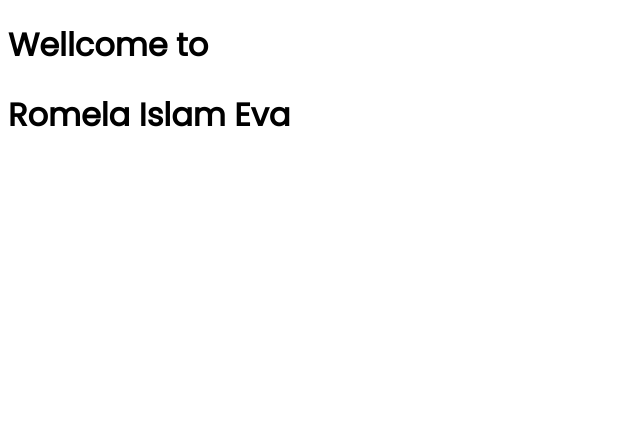
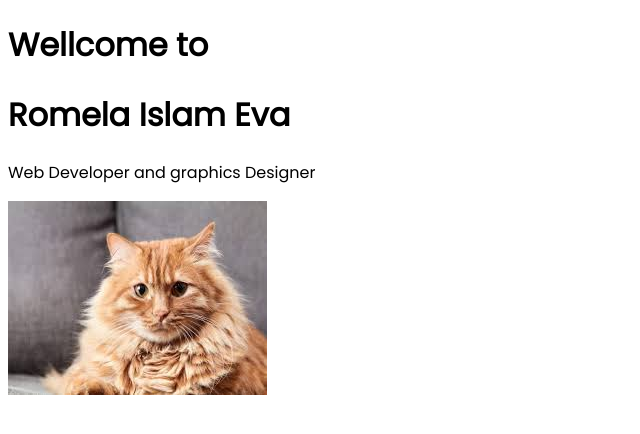
Before and after one commit to romelaislam/personal-portfolio, a plain HTML site: page index.html in a window 1280 px wide. Shown: the whole page, without its empty margins (0-640 px from the left). Drawn offline with Linux system fonts and the light colour scheme.

Commit message:
pic added

```diff
--- a/index.html
+++ b/index.html
@@ -13,5 +13,8 @@
 <body>
     <h1>Wellcome to</h1>
     <h1>Romela Islam Eva</h1>
+    <p>Web Developer and graphics Designer</p>
+    <img src="images.jpg" alt="" srcset="">
+
 </body>
 </html>
```
Also changed, not shown: GettyImages-958638620_54_990x660.webp (added), download.jpg (added), images.jpg (added).
